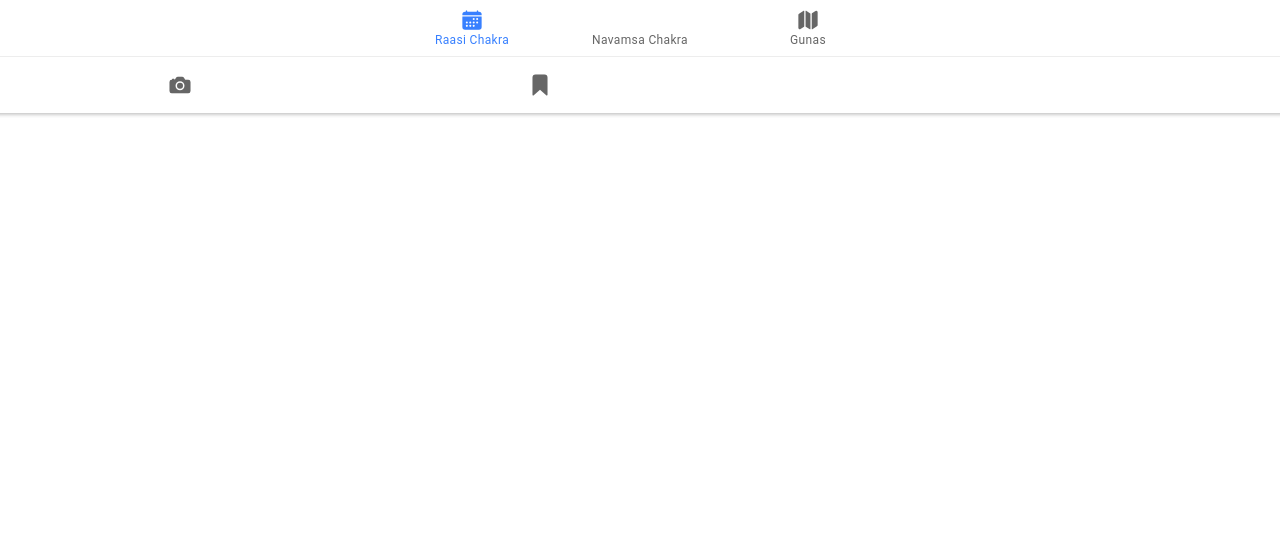
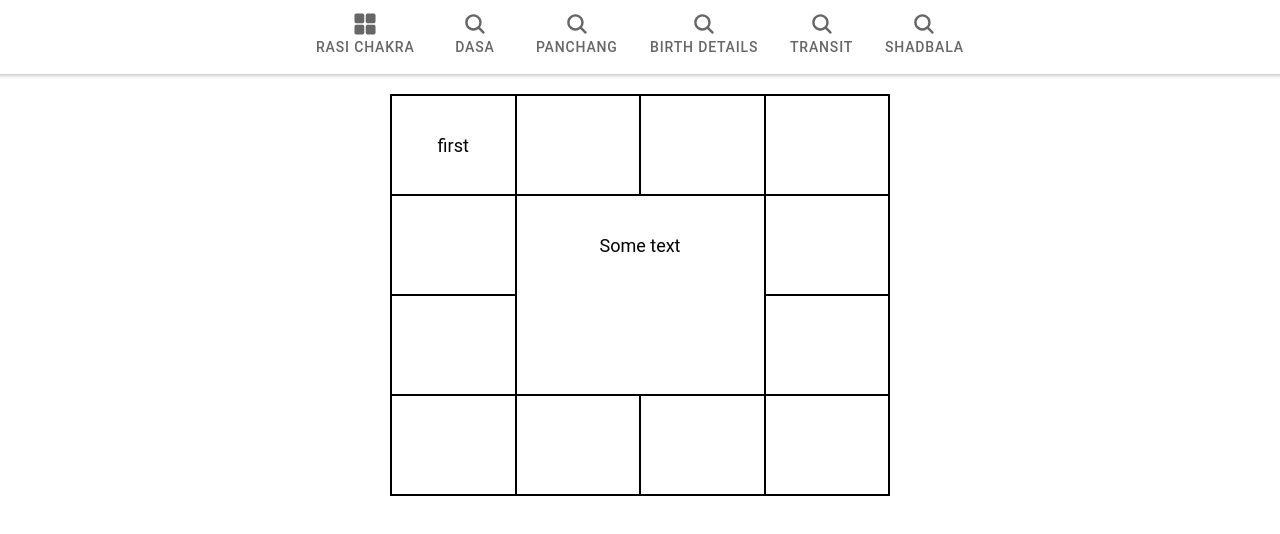
Before and after one commit to reddysuresh78/ionicreact, a React (Create React App) app: page / in a window 1280 px wide. Before the commit this address led to /tabs/schedule. Shown: the top 534 px of the page. Built offline with nearby package versions, Linux system fonts and the light colour scheme; no server answers.

Commit message:
added scrolling

```diff
--- a/package.json
+++ b/package.json
@@ -16,6 +16,7 @@
     "@types/react-dom": "^16.9.4",
     "@types/react-router": "^5.1.4",
     "@types/react-router-dom": "^5.1.3",
+    "axios": "^0.19.2",
     "ionicons": "^4.6.3",
     "react": "^16.12.0",
     "react-dom": "^16.12.0",
--- a/src/App.tsx
+++ b/src/App.tsx
@@ -1,5 +1,5 @@
 import React from 'react';
-import { Redirect, Route } from 'react-router-dom';
+import {  Route } from 'react-router-dom';
 import { IonApp, IonRouterOutlet } from '@ionic/react';
 import { IonReactRouter } from '@ionic/react-router';
 
@@ -24,16 +24,16 @@ import '@ionic/react/css/display.css';
 
 /* Theme variables */
 import './theme/variables.css';
-import MainTabs from './pages/MainTabs';
+
 
 const App: React.FC = () => (
   <IonApp>
     <IonReactRouter>
       <IonRouterOutlet>
-        <Route path="/tabs" component={MainTabs} exact={true} />
-        <Route path="/home" component={Home} exact={true} />
+        {/* <Route path="/tabs" component={MainTabs} exact={true} /> */}
+        <Route path="/" component={Home} exact={true} />
 
-        <Route exact path="/" render={() => <Redirect to="/tabs" />} />
+        {/* <Route exact path="/" render={() => <Redirect to="/tabs" />} /> */}
       </IonRouterOutlet>
     </IonReactRouter>
   </IonApp>
--- a/src/pages/Chakra.css
+++ b/src/pages/Chakra.css
@@ -4,17 +4,24 @@
     border-bottom: 0px;
   }
 
+  .chakra-table   {
+    width: 100%;
+    max-width: 500px;
+    min-width: 300px;
+    margin: auto;
+    margin-top: 20px;
+   }
+
+
  .chakra-table td {
     border : 2px solid black;
-    min-width: 100px;
+    min-width: 60px;
+    width: 25%;
     height: 100px;
     padding: 20px;
     text-align: center;
   }
 
-
-
-
   .ios .about-info {
     text-align: center;
   }
--- a/src/pages/Chakra.tsx
+++ b/src/pages/Chakra.tsx
@@ -1,7 +1,7 @@
 
 import React from 'react';
 
-import { IonContent, IonText,   } from '@ionic/react';
+import { IonContent, IonText    } from '@ionic/react';
 import './Chakra.css';
 export const Chakra: React.FC = () => {
   console.log('Chakra called');
--- /dev/null
+++ b/src/pages/Home.css
@@ -0,0 +1,23 @@
+.slides, .slide, .slide1 {
+
+    height: 100%;
+    background: #e0bbe4 ;
+    text-align: center;
+    vertical-align: middle;
+}
+
+.slide1 {
+    margin: auto;
+}
+
+ion-segment{
+
+	  display: block;
+	  overflow-x: scroll;
+      white-space: nowrap;
+}
+
+ion-segment-button {
+		display: inline-block;
+		width: auto;
+}
--- a/src/pages/Home.tsx
+++ b/src/pages/Home.tsx
@@ -1,23 +1,116 @@
-import { IonContent, IonHeader, IonPage, IonTitle, IonToolbar , IonIcon} from '@ionic/react';
-import React from 'react';
-import { star } from 'ionicons/icons';
 
+import React, { useRef, useEffect, useState } from 'react';
+import { Chakra } from './Chakra'
+import { grid, search } from 'ionicons/icons';
+import { IonContent, IonPage, IonHeader, IonToolbar, IonSegment, IonSegmentButton, IonIcon, IonSlides, IonSlide, IonText, IonLabel } from '@ionic/react';
+
+import ListDemo from './ListDemo';
+
+import './Home.css';
+import axios  from 'axios';
+
+// class RaasiChakra extends Component<{},{}> {
 const Home: React.FC = () => {
+  const [data, setData] = useState([]);
+  useEffect(() => {
+    makePostRequest();
+  }, []);
+
+  let makePostRequest = () => {
+    axios.get<any>('https://jsonplaceholder.typicode.com/todos/1')
+      .then(response => {
+        setData(response.data.title);
+        // console.log(response.data.title);
+        // this.setState( { loadedPost: response.data } );
+      });
+  }
+
+  const slidesRef = useRef<HTMLIonSlidesElement>(null);
+  const segmentRef = useRef<HTMLIonSegmentElement>(null);
+
+  const slideTo = (indexStr: string) => {
+    let index = +indexStr
+
+    slidesRef.current!.slideTo(index);
+  }
+
+  const clickSegment = async () => {
+    let curIndex = await slidesRef.current!.getActiveIndex();
+    segmentRef.current!.value = '' + curIndex;
+  }
+
+  const slideOpts = {
+    initialSlide: 0,
+    speed: 10
+  };
+
+
   return (
-    <IonPage>
+    <IonPage id="raasi-chakra-page">
       <IonHeader>
-        <IonToolbar>
-          <IonTitle>Ionic Demo App</IonTitle>
+        <IonToolbar  className="scrollable-segments">
+          <IonSegment ref={segmentRef} onIonChange={e => slideTo('' + e.detail.value)   }>
+            <IonSegmentButton value="0" checked>
+              <IonIcon icon={grid} />
+              <IonLabel>Rasi Chakra</IonLabel>
+            </IonSegmentButton>
+            <IonSegmentButton value="1">
+              <IonIcon icon={search} />
+              <IonLabel>Dasa</IonLabel>
+            </IonSegmentButton>
+            <IonSegmentButton value="2">
+              <IonIcon icon={search} />
+              <IonLabel>Panchang</IonLabel>
+            </IonSegmentButton>
+            <IonSegmentButton value="3">
+              <IonIcon icon={search} />
+              <IonLabel>Birth Details</IonLabel>
+            </IonSegmentButton>
+            <IonSegmentButton value="4">
+              <IonIcon icon={search} />
+              <IonLabel>Transit</IonLabel>
+            </IonSegmentButton>
+            <IonSegmentButton value="5">
+              <IonIcon icon={search} />
+              <IonLabel>Shadbala</IonLabel>
+            </IonSegmentButton>
+
+          </IonSegment>
         </IonToolbar>
       </IonHeader>
-      <IonContent className="ion-padding">
-        This is first app content and it gets refreshed automatically
-        <IonIcon icon={ star }   />
+
+      <IonContent>
+        <IonSlides onIonSlideDidChange={e => clickSegment() } ref={slidesRef} className="slides"  options={slideOpts}>
+          <IonSlide className="slide1">
+            <Chakra />
+
+          </IonSlide>
+          <IonSlide className="slide">
+            <ListDemo />
+            <IonText>DBA details will be shown here: Extracted Info {data}</IonText>
+          </IonSlide>
+          <IonSlide className="slide">
+            <ListDemo />
+            <IonText>info 1</IonText>
+          </IonSlide>
+          <IonSlide className="slide">
+            <ListDemo />
+            <IonText>info 2</IonText>
+          </IonSlide>
+          <IonSlide className="slide">
+            <ListDemo />
+            <IonText>info 3</IonText>
+          </IonSlide>
+          <IonSlide className="slide">
+            <ListDemo />
+            <IonText>info 4</IonText>
+          </IonSlide>
 
 
+        </IonSlides>
       </IonContent>
     </IonPage>
   );
 };
 
-export default Home;
+export default React.memo(Home);
--- a/src/pages/ListDemo2.tsx
+++ /dev/null
@@ -1,80 +0,0 @@
-import {   IonHeader, IonPage, IonTitle, IonToolbar } from '@ionic/react';
-import React from 'react';
-import { IonList, IonItem, IonLabel, IonInput, IonToggle, IonRadio, IonCheckbox, IonItemSliding, IonItemOption, IonItemOptions, IonContent } from '@ionic/react';
-
-const ListDemo: React.FC = () => {
-  return (
-    <IonPage>
-      <IonHeader>
-        <IonToolbar>
-          <IonTitle>Ionic Demo App 2</IonTitle>
-        </IonToolbar>
-      </IonHeader>
-
-      <IonContent>
-    {/*-- List of Text Items --*/}
-    <IonList>
-      <IonItem>
-        <IonLabel>Pokémon Yellow 2</IonLabel>
-      </IonItem>
-      <IonItem>
-        <IonLabel>Mega Man X 2</IonLabel>
-      </IonItem>
-      <IonItem>
-        <IonLabel>The Legend of Zelda</IonLabel>
-      </IonItem>
-      <IonItem>
-        <IonLabel>Pac-Man</IonLabel>
-      </IonItem>
-      <IonItem>
-        <IonLabel>Super Mario World</IonLabel>
-      </IonItem>
-    </IonList>
-
-    {/*-- List of Input Items --*/}
-    <IonList>
-      <IonItem>
-        <IonLabel>Input</IonLabel>
-        <IonInput></IonInput>
-      </IonItem>
-      <IonItem>
-        <IonLabel>Toggle</IonLabel>
-        <IonToggle slot="end"></IonToggle>
-      </IonItem>
-      <IonItem>
-        <IonLabel>Radio</IonLabel>
-        <IonRadio slot="end"></IonRadio>
-      </IonItem>
-      <IonItem>
-        <IonLabel>Checkbox</IonLabel>
-        <IonCheckbox slot="start" />
-      </IonItem>
-    </IonList>
-
-    {/*-- List of Sliding Items --*/}
-    <IonList>
-      <IonItemSliding>
-        <IonItem>
-          <IonLabel>Item</IonLabel>
-        </IonItem>
-        <IonItemOptions side="end">
-          <IonItemOption onClick={() => {}}>Unread</IonItemOption>
-        </IonItemOptions>
-      </IonItemSliding>
-
-      <IonItemSliding>
-        <IonItem>
-          <IonLabel>Item</IonLabel>
-        </IonItem>
-        <IonItemOptions side="end">
-          <IonItemOption onClick={() => {}}>Unread</IonItemOption>
-        </IonItemOptions>
-      </IonItemSliding>
-    </IonList>
-
-      </IonContent>
-    </IonPage>
-  );
-};
-
-export default React.memo(ListDemo);
--- a/src/pages/MainTabs.tsx
+++ b/src/pages/MainTabs.tsx
@@ -3,9 +3,8 @@ import { IonTabs, IonRouterOutlet, IonTabBar, IonTabButton, IonIcon, IonLabel }
 import { Route, Redirect } from 'react-router';
 import { calendar, contacts, map } from 'ionicons/icons';
 import ListDemo from './ListDemo';
-import ListDemo2 from './ListDemo2';
 
-import RaasiChakra from './RaasiChakra';
+import RaasiChakra from './Home';
 
 interface MainTabsProps { }
 
@@ -21,8 +20,6 @@ const MainTabs: React.FC<MainTabsProps> = () => {
         */}
                 <Route path="/tabs/schedule" render={() => <RaasiChakra />} exact={true} />
                 <Route path="/tabs/speakers" render={() => <ListDemo />} exact={true} />
-
-                <Route path="/tabs/map" render={() => <ListDemo2 />} exact={true} />
 
             </IonRouterOutlet>
             <IonTabBar slot="top">
--- a/src/pages/RaasiChakra.tsx
+++ /dev/null
@@ -1,56 +0,0 @@
-
-import React, { useRef } from 'react';
-import {  Chakra } from './Chakra'
-import { camera, bookmark } from 'ionicons/icons';
-import { IonContent, IonPage, IonHeader, IonToolbar, IonSegment, IonSegmentButton, IonIcon, IonSlides, IonSlide, IonText } from '@ionic/react';
-
-import   ListDemo   from './ListDemo';
-import ListDemo2 from './ListDemo';
-
-
-// class RaasiChakra extends Component<{},{}> {
-const RaasiChakra: React.FC = () => {
-
-  const slidesRef = useRef<HTMLIonSlidesElement>(null);
-
-  const slideTo = (indexStr: string) => {
-    let index = +indexStr
-    console.log('selected index ' , index);
-    slidesRef.current!.slideTo(index);
-  }
-
-  return (
-    <IonPage id="raasi-chakra-page">
-      <IonHeader>
-        <IonToolbar>
-          <IonSegment scrollable onIonChange={e => { console.log('Segment selected', e.detail.value); slideTo('' + e.detail.value); }}>
-            <IonSegmentButton value="1">
-              <IonIcon icon={camera} />
-            </IonSegmentButton>
-            <IonSegmentButton value="2">
-              <IonIcon icon={bookmark} />
-            </IonSegmentButton>
-          </IonSegment>
-        </IonToolbar>
-      </IonHeader>
-
-      <IonContent>
-        <IonSlides onIonSlideDidChange={e => console.log('Slide changed', e)} ref={slidesRef}>
-          <IonSlide class="slide-1">
-             <Chakra />
-
-          </IonSlide>
-          <IonSlide class="slide-2">
-             <ListDemo />
-            <IonText>This is some text 2</IonText>
-          </IonSlide>
-          <IonSlide class="slide-3">
-            <ListDemo2 />
-          </IonSlide>
-        </IonSlides>
-      </IonContent>
-    </IonPage>
-  );
-};
-
-export default React.memo(RaasiChakra);
```
Also changed, not shown: src/pages/Tabs.tsx (deleted, +0 -41 lines), 1 other file (tests, documents, lock files or other folders).
